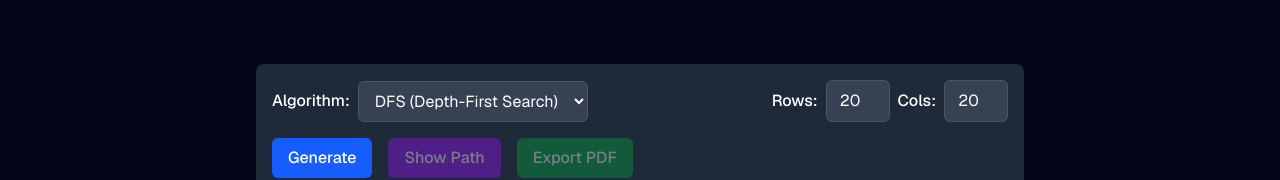
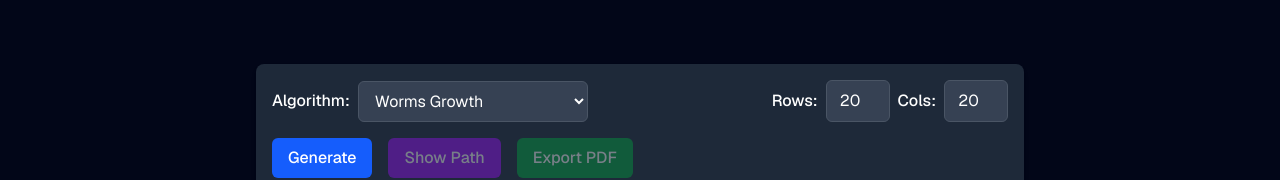
Before and after one commit to sebast825/maze-lab, a Next.js app: page / in a window 1280 px wide. Shown: the top 180 px of the page. Built offline with nearby package versions, Linux system fonts and the light colour scheme.

Commit message:
refactor(default algorithm): worms

```diff
--- a/src/app/page.tsx
+++ b/src/app/page.tsx
@@ -12,7 +12,7 @@ import { useState, useRef } from "react";
 export type GameMode = "VIEW" | "DRAW" | "CHARACTER";
 
 export default function Home() {
-  const [algorithm, setAlgorithm] = useState<AlgorithmType>("dfs");
+  const [algorithm, setAlgorithm] = useState<AlgorithmType>("worms");
   const [rows, setRows] = useState<number>(20);
   const [cols, setCols] = useState<number>(20);
 
```
